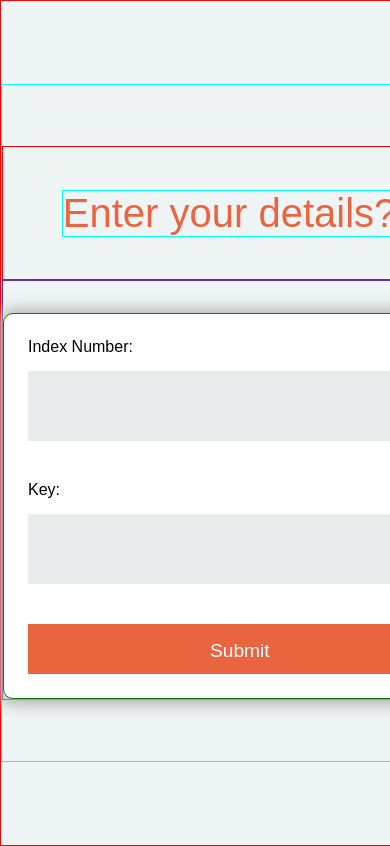
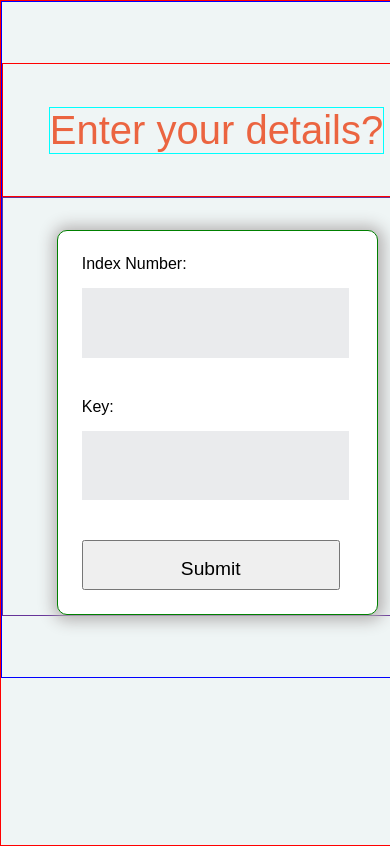
Before and after one commit to Asiedu13/wassceverse-grandpa, a Django app: page / in a window 390 px wide; the page is wider, and only the part inside the window is pictured. Shown: the part 69-915 px from the top of that part. Run offline with Django 4.2, Linux system fonts and the light colour scheme; some libraries are stand-ins or nearby versions.

Commit message:
Revert "Merge branch 'with-django' of https://github.com/Asiedu13/wassceverse into with-django"
This reverts commit 7f39b230f46806d63e4405be7e3c5008c130e68b, reversing
changes made to c06a76b83f0204c649631cfee375920e3cfe19a6.

```diff
--- a/wassceverse_web/main/static/css/_school_search.scss
+++ b/wassceverse_web/main/static/css/_school_search.scss
@@ -49,7 +49,7 @@
       }
 
       form {
-        width: calc(40% + 100px);
+        width: calc(40% + 100px );
         padding: 1.5rem;
         display: flex;
         flex-direction: column;
@@ -70,17 +70,10 @@
           outline-color: green;
         }
 
-        input[type="submit"] {
+        input[type='submit'] {
           height: 50px;
           padding: 1rem;
           font-size: 1.2rem;
-          background: #eb6440;
-          color: #fff;
-          border: none;
-          cursor: pointer;
-          &:hover {
-            background: darken(#eb6440, 20%);
-          }
         }
         label {
           margin-bottom: 5px;
--- a/wassceverse_web/main/static/css/_success.scss
+++ b/wassceverse_web/main/static/css/_success.scss
@@ -1,36 +1,23 @@
 #success-main {
-  width: 100%;
+  width: 100vw;
   height: 100vh;
   display: flex;
   justify-content: center;
   align-items: center;
   color: #414844;
   @include border(red);
-
-  #success-img {
-    width: 50%;
-    flex: 1;
-    img {
-      width: calc(90% );
-      height: calc(90%);
-      position: relative;
-      right: 30px;
-    }
-  }
 }
 
-#success-main #success-text {
-  background: #fff;
-  z-index: 1;
+#success-main section {
+  /* background: #fff; */
   border-radius: 5px;
   height: 300px;
-  width: 50%;
+  width: 400px;
   padding: 1rem;
-  flex: 1;
   display: flex;
   flex-direction: column;
   justify-content: center;
-  align-items: center;
+  // align-items: center;
   @include border(blue);
 
   h1 {
--- a/wassceverse_web/main/static/css/input.css
+++ b/wassceverse_web/main/static/css/input.css
@@ -81,16 +81,10 @@ header section h1 {
         border: none;
         font-size: 1.4rem;
         outline-color: green; }
-      #main #content #content-body form input[type="submit"] {
+      #main #content #content-body form input[type='submit'] {
         height: 50px;
         padding: 1rem;
-        font-size: 1.2rem;
-        background: #eb6440;
-        color: #fff;
-        border: none;
-        cursor: pointer; }
-        #main #content #content-body form input[type="submit"]:hover {
-          background: #b23413; }
+        font-size: 1.2rem; }
       #main #content #content-body form label {
         margin-bottom: 5px; }
   #main > section {
@@ -471,42 +454,35 @@ text
     justify-content: center;
     align-items: center;
     border: 1px solid yellow; }
-    #success-main #success-text a img {
+    #success-main section a img {
       width: 50px;
       height: 30px; }
 
 /* @import 'login'; */
 /* Extra small devices (phones, 600px and down) */
 @media only screen and (max-width: 600px) {
-  #main {
-    width: calc(100% + 50px);
-    height: 100vh;
-    border: 1px solid red;
-    display: flex;
-    flex-direction: column;
-    justify-content: center; }
-    #main #content {
-      width: 95%;
+  #content {
+    width: 100vw;
     height: 80vh;
     border: 1px solid cyan;
     display: flex;
     flex-direction: column;
     justify-content: center;
     /* align-items: center; */ }
-      #main #content a {
+    #content a {
       color: #414844; }
-      #main #content .content-header,
-      #main #content #content-body {
+    #content .content-header,
+    #content #content-body {
       display: flex;
       flex-direction: column;
       justify-content: center;
       align-items: center;
       border: 1px solid rebeccapurple; }
-      #main #content .content-header {
+    #content .content-header {
       height: 100px;
       font-size: 4.5rem;
       border: 1px solid red; }
-        #main #content .content-header h2 {
+      #content .content-header h2 {
         width: fit-content;
         border: 1px solid cyan;
         font-size: 2.5rem;
@@ -514,16 +490,16 @@ text
         margin: 0px 0px 0 0;
         font-weight: 100;
         text-align: right; }
-      #main #content #content-body {
+    #content #content-body {
       width: 100%; }
-        #main #content #content-body #err {
+      #content #content-body #err {
         color: red;
         border-radius: 5px;
         padding: 1rem;
         width: 600px;
         z-index: 2;
         position: relative; }
-        #main #content #content-body form {
+      #content #content-body form {
         width: 98%;
         padding: 1.5rem;
         display: flex;
@@ -533,9 +509,9 @@ text
         border-radius: 10px;
         margin: 0 auto;
         border: 1px solid green; }
-          #main #content #content-body form input {
+        #content #content-body form input {
           width: 95%; }
-          #main #content #content-body form input[type="text"] {
+        #content #content-body form input[type="text"] {
           width: 90%;
           height: 60px;
           padding: 0.3rem;
@@ -545,13 +521,11 @@ text
           border: none;
           font-size: 1.4rem;
           outline-color: green; }
-          #main #content #content-body form input[type="submit"] {
+        #content #content-body form input[type="submit"] {
           height: 50px;
           padding: 1rem;
-            font-size: 1.2rem;
-            background: #eb6440;
-            color: #fff; }
-          #main #content #content-body form label {
+          font-size: 1.2rem; }
+        #content #content-body form label {
           margin-bottom: 5px; } }
 
 /* Small devices (portrait tablets and large phones, 600px and up) */
--- a/wassceverse_web/main/static/css/responsiveness/_resp-congrats.scss
+++ b/wassceverse_web/main/static/css/responsiveness/_resp-congrats.scss
@@ -8,18 +8,9 @@
     // align-items: center;
     color: #414844;
     @include border(red);
-
-     #success-img {
-    width: 50%;
-    flex: 4;
-    img {
-      width: calc(100% + 300px);
-      height: calc(100% + 300px);
-    }
-  }
   }
 
-  #success-main #success-text {
+  #success-main section {
     /* background: #fff; */
     border-radius: 5px;
     height: 200px;
@@ -55,10 +46,6 @@
         width: 50px;
         height: 20px;
       }
-      #success-img {
-        width: 50%;
-        height: 50%;
-      }
     }
   }
 }
--- a/wassceverse_web/main/static/css/responsiveness/_resp-login.scss
+++ b/wassceverse_web/main/static/css/responsiveness/_resp-login.scss
@@ -1,14 +1,7 @@
 /* Extra small devices (phones, 600px and down) */
 @media only screen and (max-width: 600px) {
-  #main {
-    width: calc(100% + 50px);
-    height: 100vh;
-    @include border(red);
-    display: flex;
-    flex-direction: column;
-    justify-content: center;
   #content {
-      width: 95%;
+    width: 100vw;
     height: 80vh;
     @include border(cyan);
     display: flex;
@@ -85,12 +78,9 @@
           height: 50px;
           padding: 1rem;
           font-size: 1.2rem;
-            background: #eb6440;
-            color: #fff;
         }
         label {
           margin-bottom: 5px;
-          }
         }
       }
     }
--- a/wassceverse_web/main/templates/congrats.html
+++ b/wassceverse_web/main/templates/congrats.html
@@ -1,10 +1,10 @@
 {% extends '__base.html' %} {% block content %}
 <section id="success-main">
-  <section id='success-img'>
+  <section>
     <img id='success-img' src="/static/media/happy_feeling.svg" />
   </section>
 
-  <section id='success-text'>
+  <section>
     <h1>You have been registered!</h1>
     <a href="/" data-link
       ><img src="/static/media/arrow-small-left.svg" /> Home</a
```
Also changed, not shown: other parts of wassceverse_web/main/static/css/input.css (+11 -31 lines), wassceverse_web/main/templates/passport_pic.html (+1 -14 lines). Lines whose indentation alone changed are shown as unchanged.
